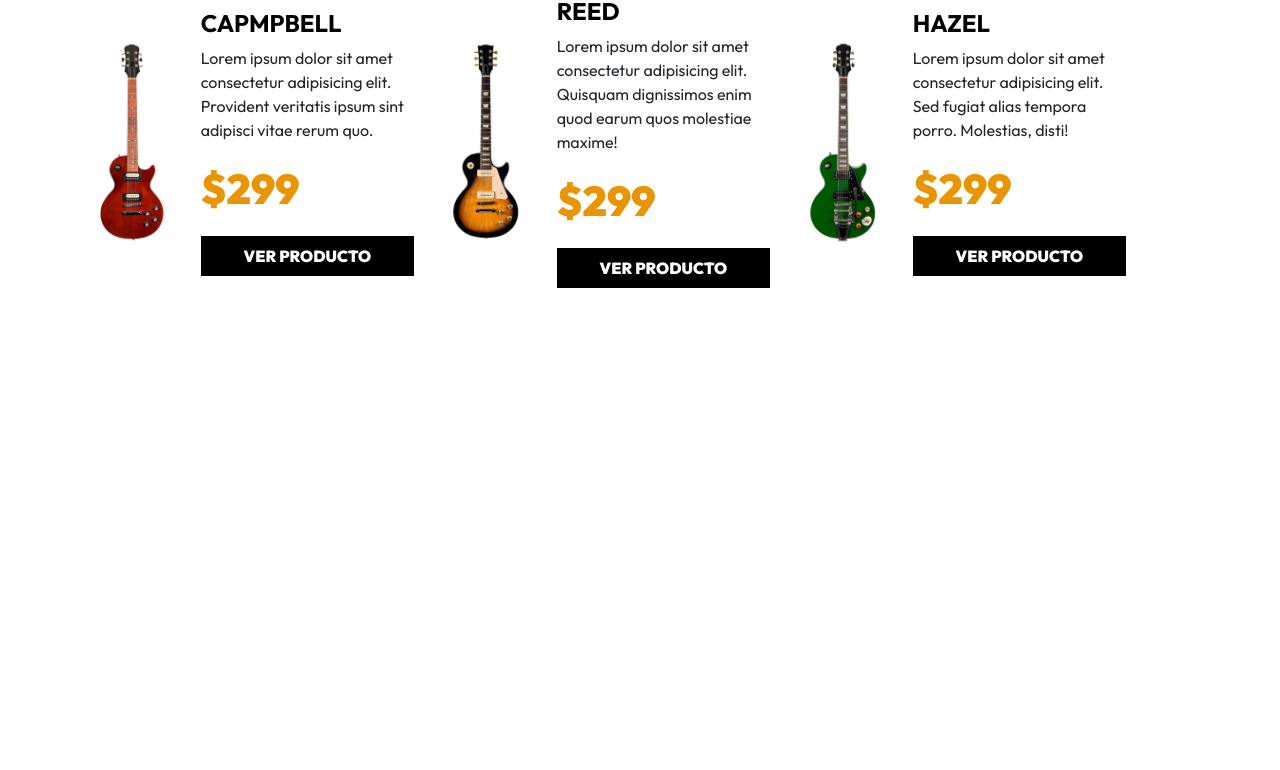
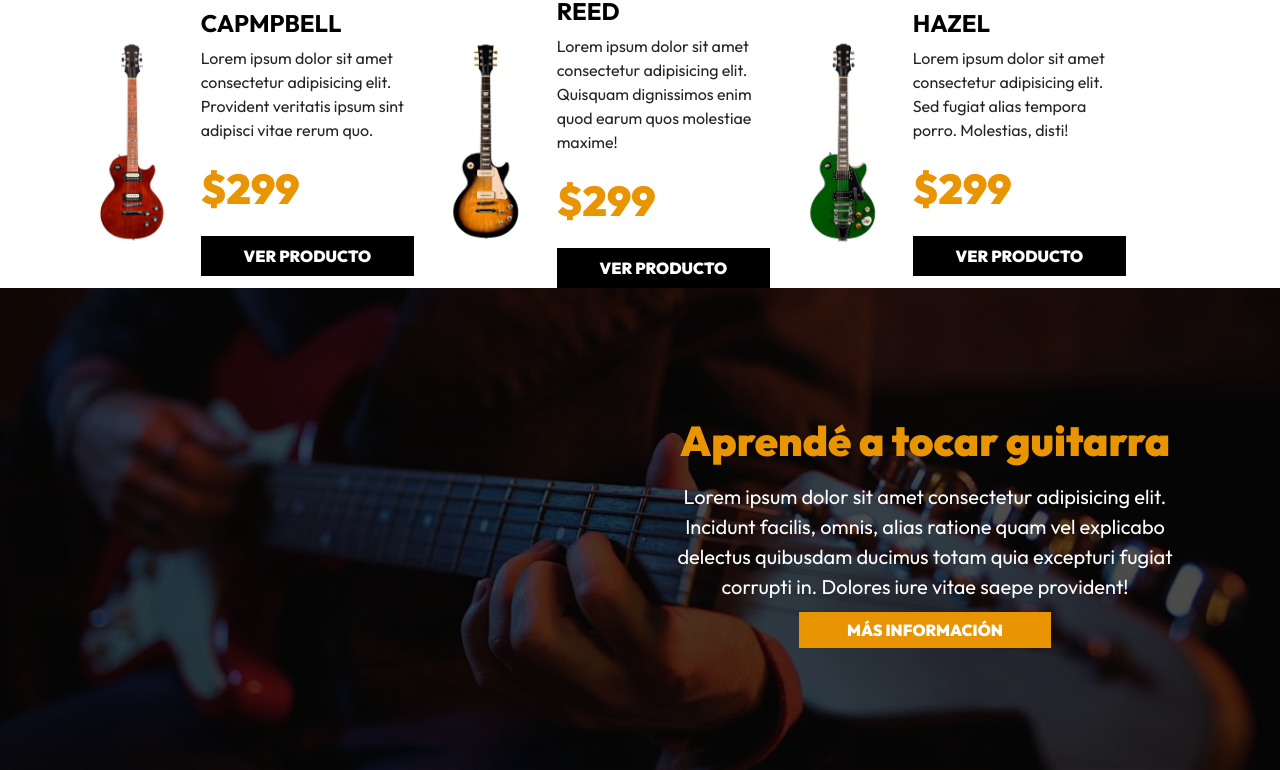
Before and after one commit to MarianoMasondo/GuitarLA, a website: page index.html in a window 1280 px wide. Shown: the part 1790-2560 px from the top of the page. Before the commit the page ends 2078 px from the top, so only its background shows below. Drawn offline with Linux system fonts and the light colour scheme.

Commit message:
Guitar learning

```diff
--- a/index.html
+++ b/index.html
@@ -178,5 +178,17 @@
         </div>
     </main>
 
+    <section class="cursos">
+        <div class="container-xl">
+            <div class="row justify-content-md-end">
+                <div class="col-md-6 text-center">
+                    <h3>Aprendé a tocar guitarra</h3>
+                    <p class="text-white mt-3 fs-5">Lorem ipsum dolor sit amet consectetur adipisicing elit. Incidunt facilis, omnis, alias ratione quam vel explicabo delectus quibusdam ducimus totam quia excepturi fugiat corrupti in. Dolores iure vitae saepe provident!</p>
+                    <a class="bg-primary text-white py-2 px-5 mt-2 fw-black text-uppercase" href="#">Más Información</a>
+                </div>
+            </div>
+        </div>
+    </section>
+
 </body>
 </html>
--- /dev/null
+++ b/src/scss/ui/_cursos.scss
@@ -0,0 +1,8 @@
+@use '../base/mixins' as m;
+
+.cursos{
+    padding-top: 8rem;
+    padding-bottom: 8rem;
+    @include m.background-image('../img/cursos_bg.jpg');
+
+}
--- a/src/scss/ui/_index.scss
+++ b/src/scss/ui/_index.scss
@@ -1 +1,2 @@
-@forward 'header'
+@forward 'header';
+@forward 'cursos';
```
Also changed, not shown: build/css/app.css.
